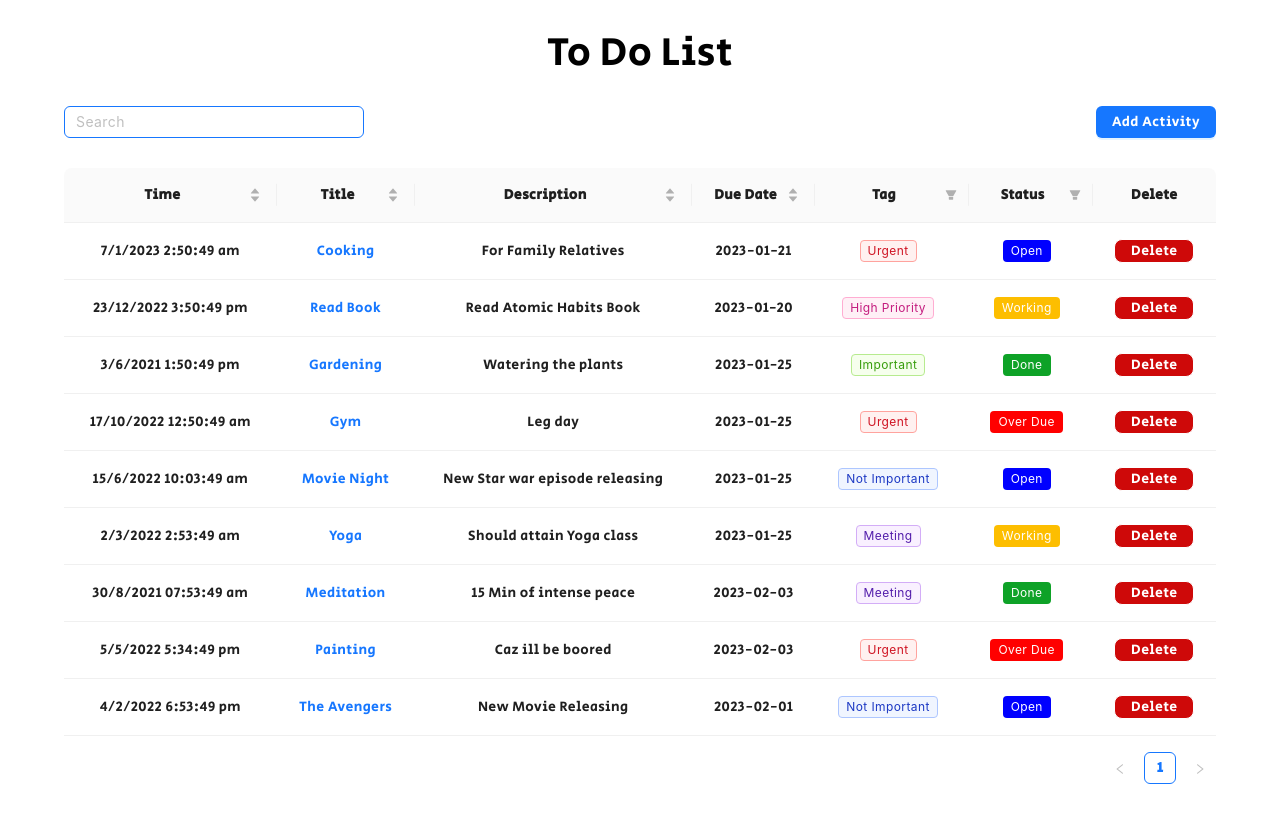
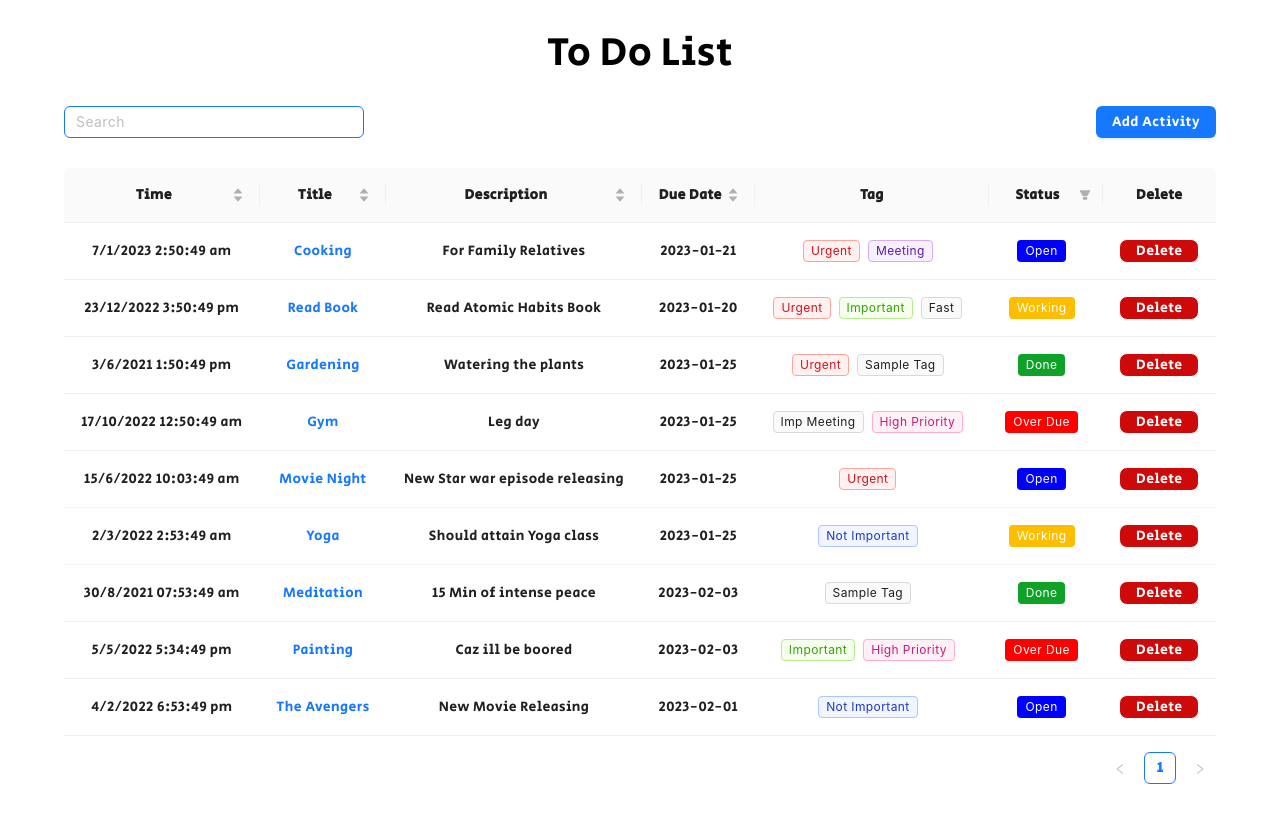
Before and after one commit to Varunvaru524/To-Do-List, a React (Create React App) app: page /table in a window 1280 px wide. Shown: the top 822 px of the page. Built offline with nearby package versions, Linux system fonts and the light colour scheme.

Commit message:
Changed the Tags Feature

```diff
--- a/src/Assets/BackendService.js
+++ b/src/Assets/BackendService.js
@@ -5,7 +5,7 @@ const activities = [
     timeStamp: '7/1/2023 2:50:49 am',
     description: 'For Family Relatives',
     dueDate:'2023-01-21',
-    tags:'Urgent',
+    tags:['Urgent','Meeting'],
     status:'Open'
   },
   {
@@ -14,7 +14,7 @@ const activities = [
     timeStamp: '23/12/2022 3:50:49 pm',
     description: 'Read Atomic Habits Book',
     dueDate:'2023-01-20',
-    tags:'High Priority',
+    tags:['Urgent','Important','Fast'],
     status:'Working'
   },
   {
@@ -23,7 +23,7 @@ const activities = [
     timeStamp: '3/6/2021 1:50:49 pm',
     description: 'Watering the plants',
     dueDate:'2023-01-25',
-    tags:'Important',
+    tags:['Urgent','Sample Tag'],
     status:'Done'
   },
   {
@@ -32,7 +32,7 @@ const activities = [
     timeStamp: '17/10/2022 12:50:49 am',
     description: "Leg day",
     dueDate:'2023-01-25',
-    tags:'Urgent',
+    tags:['Imp Meeting','High Priority',],
     status:'Over Due'
   },
   {
@@ -41,7 +41,7 @@ const activities = [
     timeStamp: '15/6/2022 10:03:49 am',
     description: 'New Star war episode releasing',
     dueDate:'2023-01-25',
-    tags:'Not Important',
+    tags:['Urgent'],
     status:'Open'
   },
   {
@@ -50,7 +50,7 @@ const activities = [
     timeStamp: '2/3/2022 2:53:49 am',
     description: 'Should attain Yoga class',
     dueDate:'2023-01-25',
-    tags:'Meeting',
+    tags:['Not Important'],
     status:'Working'
   },
   {
@@ -59,7 +59,7 @@ const activities = [
     timeStamp: '30/8/2021 07:53:49 am',
     description: '15 Min of intense peace',
     dueDate:'2023-02-03',
-    tags:'Meeting',
+    tags:['Sample Tag'],
     status:'Done'
   },
   {
@@ -68,7 +68,7 @@ const activities = [
     timeStamp: '5/5/2022 5:34:49 pm',
     description: 'Caz ill be boored',
     dueDate:'2023-02-03',
-    tags:'Urgent',
+    tags:['Important','High Priority'],
     status:'Over Due'
   },
   {
@@ -77,7 +77,7 @@ const activities = [
     timeStamp: '4/2/2022 6:53:49 pm',
     description: 'New Movie Releasing',
     dueDate:'2023-02-01',
-    tags:'Not Important',
+    tags:['Not Important'],
     status:'Open'
   }
 ];
--- a/src/Components/Activity/ActivityClass.css
+++ b/src/Components/Activity/ActivityClass.css
@@ -15,7 +15,7 @@
     flex-direction: column;
     align-items: center;
 }
-.timeStampContainer>p{
+.timeStampContainer>p,.tagsContainer{
     width: 350px;
 }
 .activitiesForm input,.activitiesForm select{
@@ -27,8 +27,15 @@
 .activitiesForm input{
     padding-left: 5px;
 }
-.titleContainer>p,.descriptionContainer>p,.timeStampContainer>p,.dueDateContainer>p,.TagContainer>p,.statusContainer>p{
+.titleContainer>p,.descriptionContainer>p,.timeStampContainer>p,.dueDateContainer>p,.tagContainer>p,.statusContainer>p{
     margin: 20px 0px 4px 0px;
+}
+.tagsContainer{
+    display: flex;
+    flex-wrap: wrap;
+}
+.tagContainer input{
+    margin: 10px 0;
 }
 
 
--- a/src/Components/Activity/ActivityClass.jsx
+++ b/src/Components/Activity/ActivityClass.jsx
@@ -1,12 +1,13 @@
 import React, { Component } from 'react';
-import { Button, message,Popconfirm } from 'antd'
+import { Button, message,Popconfirm,Tag } from 'antd'
 import { getActivity, saveActivity, deleteActivity } from '../../Assets/BackendService';
 import './ActivityClass.css'
 
 class ActivityClass extends Component {
     state = {
-        userInput: { time:'', title:'', description:'', dueDate:'', tag:'', status:'Open', _id:''},
-        errors: { title:null, description:null }
+        userInput: { time:'', title:'', description:'', dueDate:'', tag:[], status:'Open', _id:''},
+        errors: { title:null, description:null },
+        tagInput:'',
     }
 
     componentDidMount(){
@@ -55,6 +56,12 @@ class ActivityClass extends Component {
         return year + '-' + month + '-' + day;
     }
 
+    handleTagSubmit(){
+        let updatedUserInput = this.state.userInput
+        updatedUserInput.tag.push(this.state.tagInput)
+        this.setState({userInput:updatedUserInput,tagInput:''})
+    }
+
     handleDelete(e){
         message.success('Successfully deleted')
 
@@ -96,6 +103,7 @@ class ActivityClass extends Component {
 
             //Calling backend api
             saveActivity(this.state.userInput)
+            message.success('Successfully Added')
             this.props.navigate(-1)
         }
     }
@@ -126,16 +134,13 @@ class ActivityClass extends Component {
                         <p className='dueDate'>Due Date</p>
                         <input min={this.disablePreviousDate()}  type="date" onChange={(e)=>this.handleChange(e)} value={dueDate} name="dueDate" />
                     </div>
-                    <div className='TagContainer'>
+                    <div className='tagContainer'>
                         <p className='tag'>Tag</p>
-                        <select name='tag' onChange={(e)=>this.handleChange(e)} value={tag}>
-                            <option value="">Select Tag</option>
-                            <option value="Important">Important</option>
-                            <option value="Urgent">Urgent</option>
-                            <option value="Not Important">Not Important</option>
-                            <option value="High Priority">High Priority</option>
-                            <option value="Meeting">Meeting</option>
-                        </select>
+                        <div className='tagsContainer'>
+                            {tag.map((e,i)=><Tag closable key={i}>{e}</Tag>)}
+                        </div>
+                        <input style={{display:'block'}} type="text" value={this.state.tagInput} onChange={(e)=>{this.setState({tagInput:e.currentTarget.value})}}/>
+                        <Button style={{display:'block'}} onClick={()=>this.handleTagSubmit()} type='primary'>Add Tag</Button>
                     </div>
                     <div className='statusContainer'>
                         <p className='status'>Status</p>
--- a/src/Components/TableComponent/Table.css
+++ b/src/Components/TableComponent/Table.css
@@ -1,4 +1,5 @@
 @import url(../../index.css);
+
 
 /* header */
 header{
@@ -6,6 +7,7 @@ header{
     text-align: center;
     margin: 30px;
 }
+
 
 /* Tool Bar */
 .toolBar{
--- a/src/Components/TableComponent/Table.jsx
+++ b/src/Components/TableComponent/Table.jsx
@@ -56,19 +56,19 @@ class TheTable extends Component {
                 }
             },
             {
-                title:'Tag',
+                title: <div>Tag</div>,
                 dataIndex:'tags',
                 key:'5',
-                filters:[
-                    {text:'Important',value:'Important'},
-                    {text:'Not Important',value:'Not Important'},
-                    {text:'Meeting',value:'Meeting'},
-                    {text:'Urgent',value:'Urgent'},
-                    {text:'High Priority',value:'High Priority'}
-                ],
-                onFilter:(value,record)=>{
-                    return record.tags.props.children === value
-                }
+                // filters:[
+                //     {text:'Important',value:'Important'},
+                //     {text:'Not Important',value:'Not Important'},
+                //     {text:'Meeting',value:'Meeting'},
+                //     {text:'Urgent',value:'Urgent'},
+                //     {text:'High Priority',value:'High Priority'}
+                // ],
+                // onFilter:(value,record)=>{
+                //     return record.tags.props.children === value
+                // }
             },
             {
                 title:'Status',
@@ -99,18 +99,24 @@ class TheTable extends Component {
         let backendData = getActivities()
         let updatedTableData = backendData.map(data=>{
 
-            let tagColor = null
-            if (data.tags == "Urgent") tagColor = 'red'
-            if (data.tags == "High Priority") tagColor = 'magenta'
-            if (data.tags == "Important") tagColor = 'green'
-            if (data.tags == "Not Important") tagColor = 'geekblue'
-            if (data.tags == "Meeting") tagColor = 'purple'
-
+            // Status Color
             let statusColor = null
             if (data.status == "Open") statusColor = '#0000FF'
             if (data.status == "Working") statusColor = '#fdbe00'
             if (data.status == "Done") statusColor = '#0ea227'
             if (data.status == "Over Due") statusColor = '#FF0000'
+
+            // To Render Tags
+            let tagsRendered = data.tags.map((data,index)=>{
+                let tagColor = null
+                if (data == "Urgent") tagColor = 'red'
+                if (data == "High Priority") tagColor = 'magenta'
+                if (data == "Important") tagColor = 'green'
+                if (data == "Not Important") tagColor = 'geekblue'
+                if (data == "Meeting") tagColor = 'purple'
+
+                return <Tag color={tagColor} key={index}>{data}</Tag>
+            })
 
             return {
                 time:data.timeStamp,
@@ -118,7 +124,7 @@ class TheTable extends Component {
                 status:<Tag color={statusColor}>{data.status}</Tag>,
                 description:data.description,
                 dueDate:data.dueDate,
-                tags:<Tag color={tagColor}>{data.tags}</Tag>,
+                tags:tagsRendered,
                 key:data._id,
                 delete: <Popconfirm onConfirm={()=>this.handleDelete(data)} title='Delete this Activity' description="Are you sure to delete this task?" okText="Yes" cancelText="No"><button className='delete'>Delete</button></Popconfirm>
             }
@@ -140,26 +146,36 @@ class TheTable extends Component {
 
     handleSearch({currentTarget}){
         let currentSearch = currentTarget.value.toUpperCase()
+        let {tableData} = this.state
 
         // Search from title
-        let titleSearch = this.state.tableData.filter(a=>{
-            return a.title.props.children.toUpperCase().startsWith(currentSearch)
+        let titleSearch = tableData.filter(e=>{
+            return e.title.props.children.toUpperCase().startsWith(currentSearch)
         })
 
         // Search from description
-        let descriptionSearch = this.state.tableData.filter(a=>{
-            return a.description.toUpperCase().startsWith(currentSearch)
+        let descriptionSearch = tableData.filter(e=>{
+            return e.description.toUpperCase().startsWith(currentSearch)
         })
 
         // Search from Status
-        let statusSearch = this.state.tableData.filter(a=>{
-            return a.status.props.children.toUpperCase().startsWith(currentSearch)
+        let statusSearch = tableData.filter(e=>{
+            return e.status.props.children.toUpperCase().startsWith(currentSearch)
         })
 
         // Search from Time
-        let timeSearch = this.state.tableData.filter(a=>{
-            return a.time.toUpperCase().startsWith(currentSearch)
+        let timeSearch = tableData.filter(e=>{
+            return e.time.toUpperCase().startsWith(currentSearch)
         })
+
+        // let tagSearch = tableData.filter(e=>{
+        //     for (let i = 0; i < e.tags.length; i++) {
+        //         let given = e.tags[i]
+        //         console.log(e.tags);
+        //         // return given.toUpperCase().startsWith(currentSearch)
+        //     }
+        //     return true
+        // })
 
         // Eleminating the duplicate elements
         let search = [ ...titleSearch, ...descriptionSearch, ...statusSearch, ...timeSearch]
```
